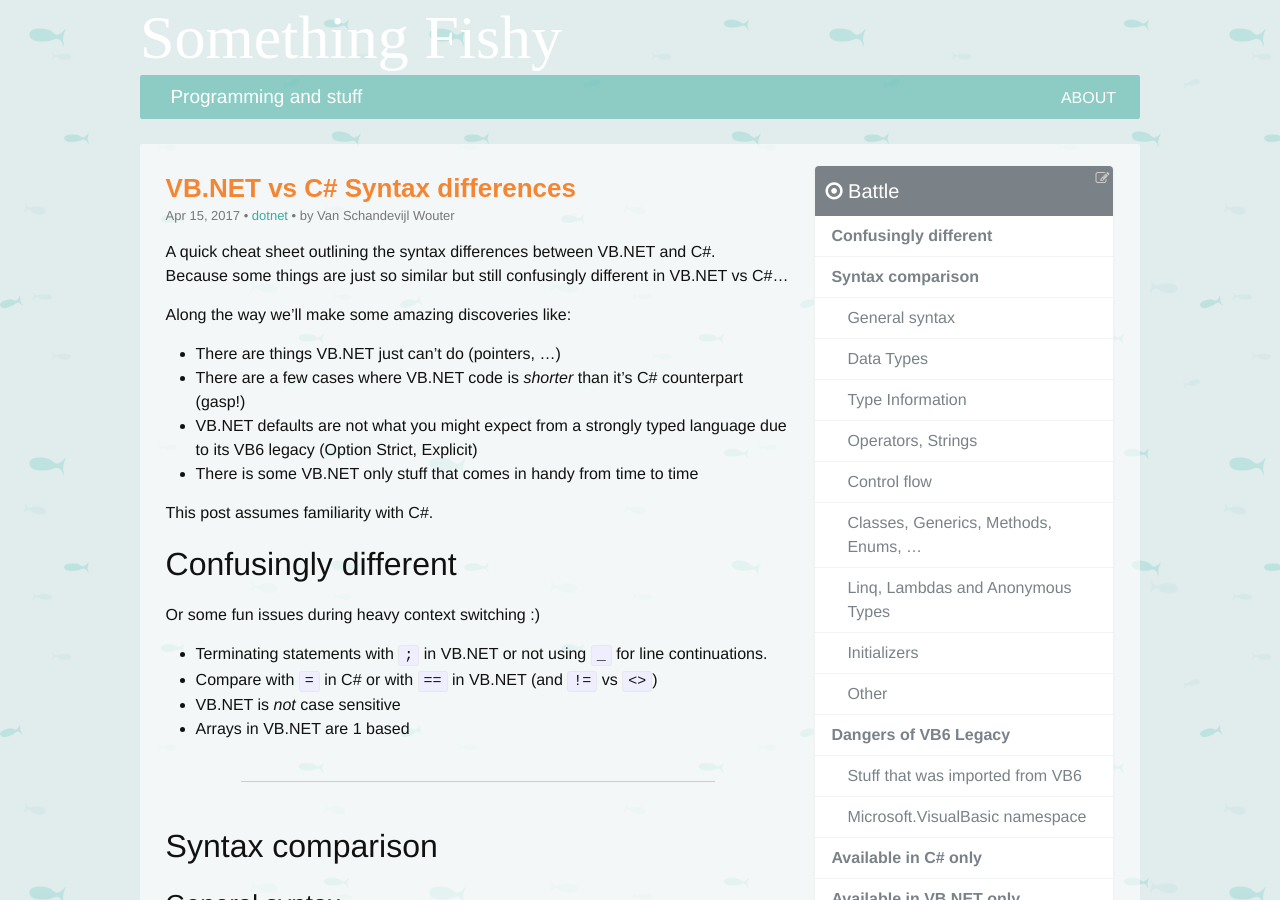
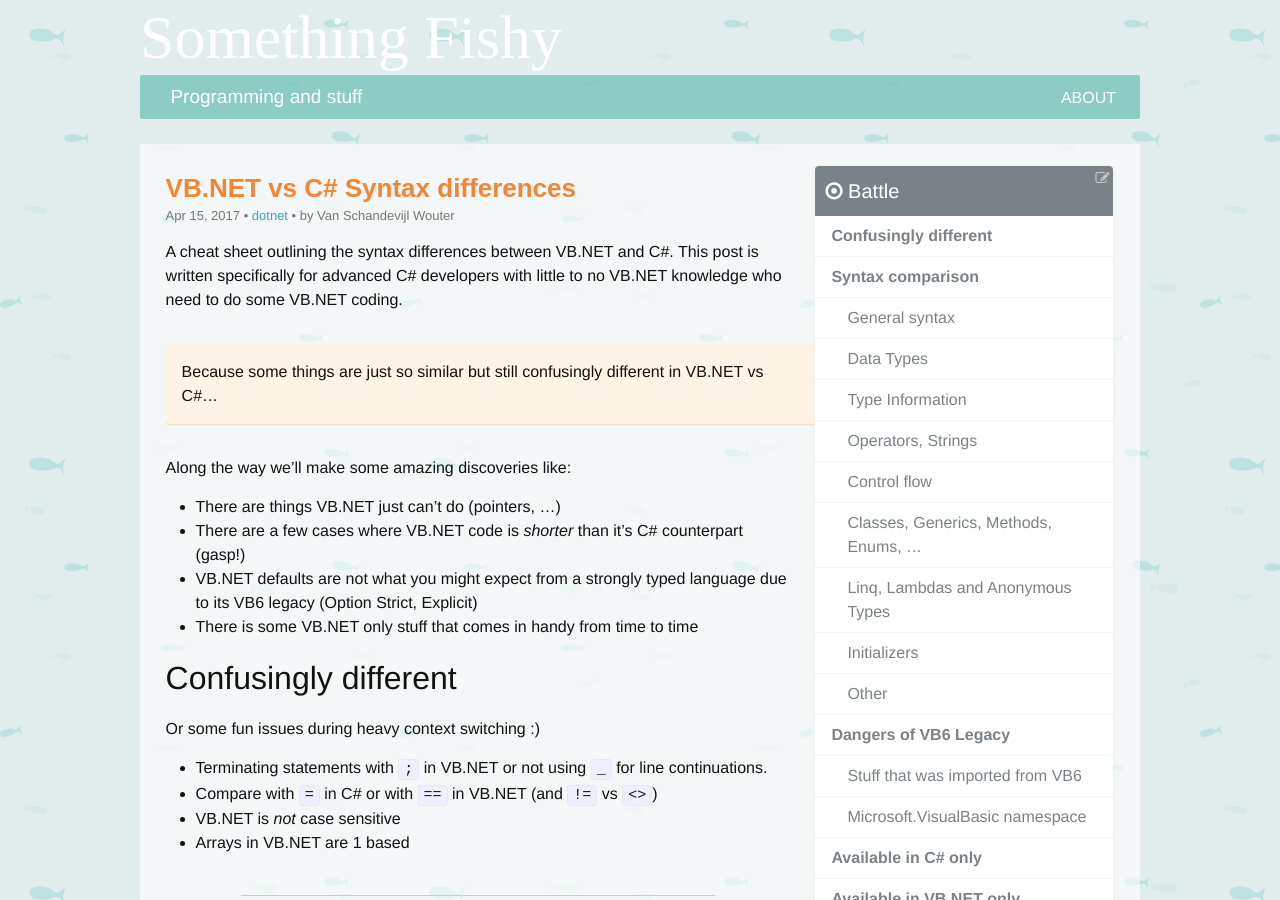
Before and after one commit to Laoujin/bliki, a Jekyll site: the page built from _bliki/dotnet/vbnet-vs-csharp.md, in a window 1280 px wide and 900 px high. Built offline with Jekyll 4.4.1, drawn with Linux system fonts in a browser that asks for light colours; some web fonts are replaced; some of the changed text lies outside the part shown.

```diff
--- a/_bliki/dotnet/vbnet-vs-csharp.md
+++ b/_bliki/dotnet/vbnet-vs-csharp.md
@@ -8,17 +8,18 @@ tags: [net,cheat-sheet]
 
 {% include toc title="Battle" icon="dot-circle-o" %}
 
-A quick cheat sheet outlining the syntax differences between VB.NET and C#.
+A cheat sheet outlining the syntax differences between VB.NET and C#. This post is written
+specifically for advanced C# developers with little to no VB.NET knowledge who need to do
+some VB.NET coding.
+
 Because some things are just so similar but still confusingly different in VB.NET vs C#...
+{: .notice--info}
 
 Along the way we'll make some amazing discoveries like:
 - There are things VB.NET just can't do (pointers, ...)
 - There are a few cases where VB.NET code is *shorter* than it's C# counterpart (gasp!)
 - VB.NET defaults are not what you might expect from a strongly typed language due to its VB6 legacy (Option Strict, Explicit)
 - There is some VB.NET only stuff that comes in handy from time to time
-
-
-This post assumes familiarity with C#.
 
 <!--more-->
 
@@ -214,11 +215,13 @@ End If
 ' C#: Use Regex
 
 ' VB.NET switch is more feature rich
+' There is no break; and no fallback
 Select Case x
 	Case 1, 2, 5 To 10
 	Case Is = y ' Is is optional
 	Case Is > 10
 	Case Else
+		' Exit Select is implied
 End Select
 
 Select Case x.GetType
@@ -333,7 +336,7 @@ Class MyColl(Of TEntity)
 
 	Shared Function Max(Of T As {IComparable, Structure})(ByVal ParamArray items As T()) As T
 		' static T Max<T>(params T[] items) where T : IComparable, struct
-		' Assign to Function name instead of Return items.Max
+		' It is possible to assign the return value to the method name instead of Return items.Max
 		Max = items.Max
 	End Function
 
```
Also changed, not shown: other parts of _bliki/dotnet/vbnet-vs-csharp.md (+3 -3 lines).
